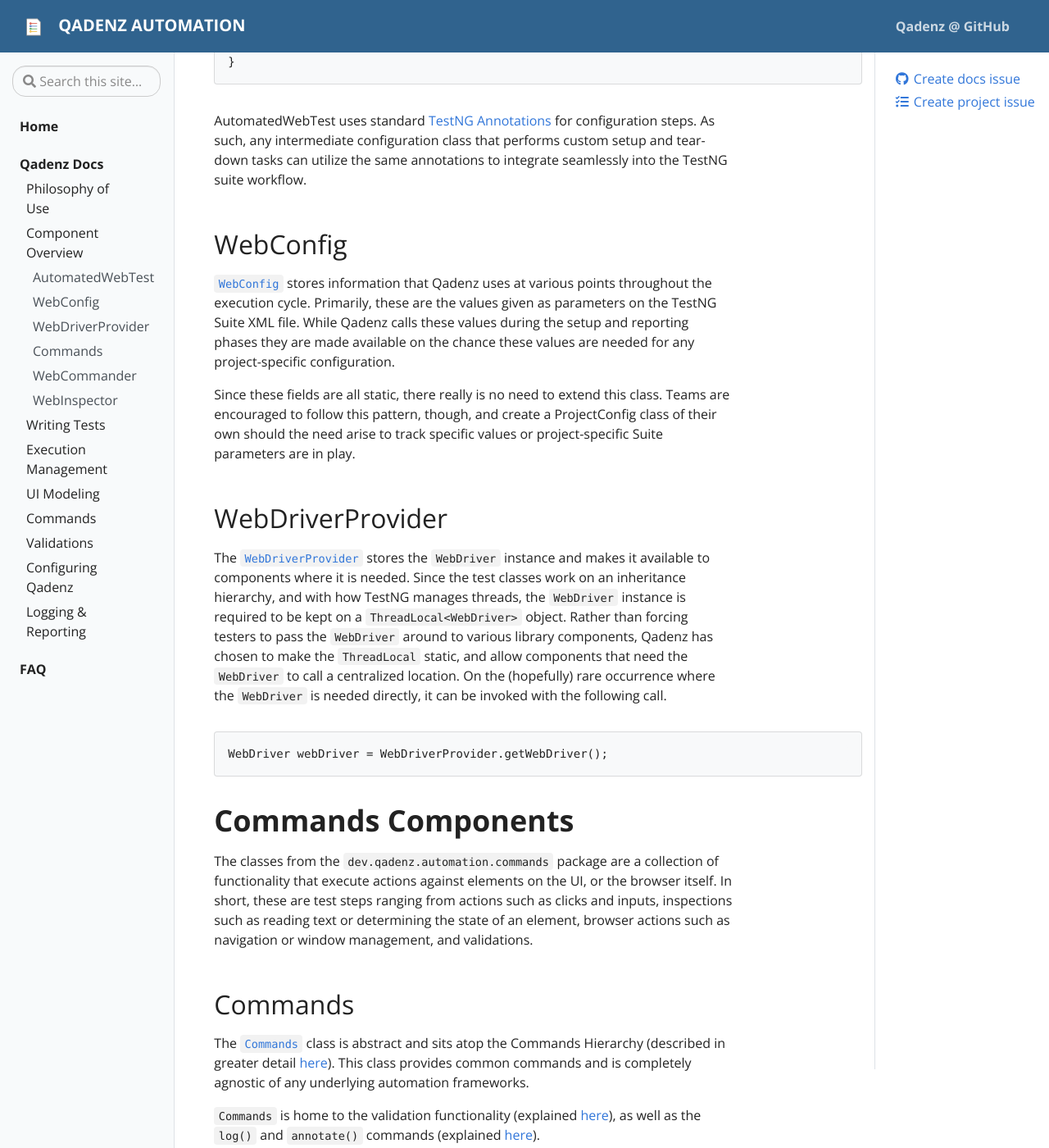
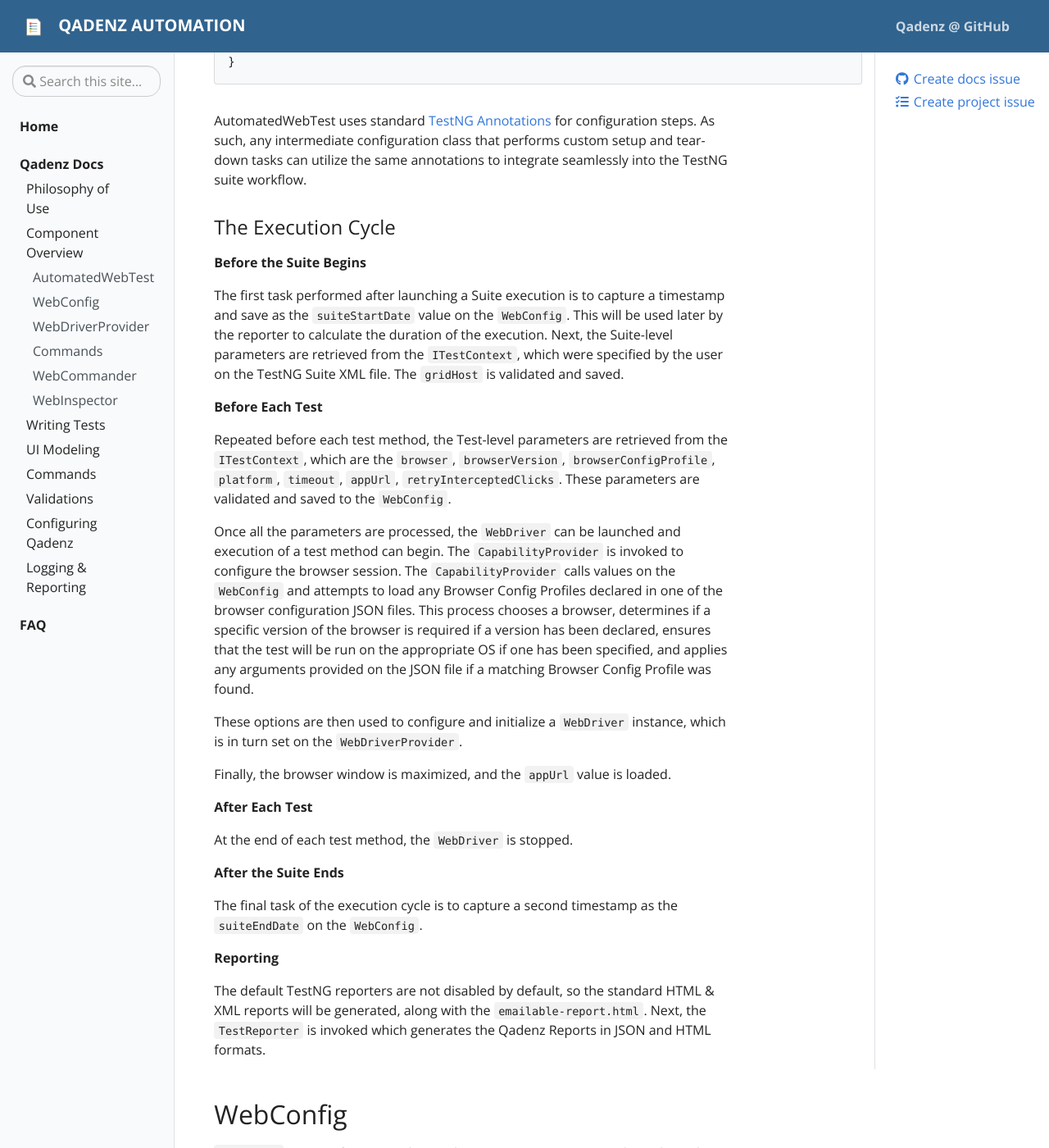
Before and after one commit to qadenz/qadenz.github.io, a Jekyll site: the page built from _docs/component-overview.md, in a window 1280 px wide and 1400 px high, scrolled down 1465 px. Shown: the whole window at 82% size. Built offline with Jekyll 4.4.1, drawn with Linux system fonts in a browser that asks for light colours.

Commit message:
moved execution cycle to compnent overview

````diff
--- a/_docs/component-overview.md
+++ b/_docs/component-overview.md
@@ -50,6 +50,34 @@ public class ItemInventorySearchTest extends AcmeAutomatedWebTest {
 ```
 
 AutomatedWebTest uses standard [TestNG Annotations](https://testng.org/doc/documentation-main.html#annotations) for configuration steps. As such, any intermediate configuration class that performs custom setup and tear-down tasks can utilize the same annotations to integrate seamlessly into the TestNG suite workflow.
+
+### The Execution Cycle
+
+**Before the Suite Begins**
+
+The first task performed after launching a Suite execution is to capture a timestamp and save as the `suiteStartDate` value on the `WebConfig`. This will be used later by the reporter to calculate the duration of the execution. Next, the Suite-level parameters are retrieved from the `ITestContext`, which were specified by the user on the TestNG Suite XML file. The  `gridHost` is validated and saved.
+
+**Before Each Test**
+
+Repeated before each test method, the Test-level parameters are retrieved from the `ITestContext`, which are the `browser`, `browserVersion`, `browserConfigProfile`, `platform`, `timeout`, `appUrl`, `retryInterceptedClicks`. These parameters are validated and saved to the `WebConfig`.
+
+Once all the parameters are processed, the `WebDriver` can be launched and execution of a test method can begin. The `CapabilityProvider` is invoked to configure the browser session. The `CapabilityProvider` calls values on the `WebConfig` and attempts to load any Browser Config Profiles declared in one of the browser configuration JSON files. This process chooses a browser, determines if a specific version of the browser is required if a version has been declared, ensures that the test will be run on the appropriate OS if one has been specified, and applies any arguments provided on the JSON file if a matching Browser Config Profile was found.
+
+These options are then used to configure and initialize a `WebDriver` instance, which is in turn set on the `WebDriverProvider`.
+
+Finally, the browser window is maximized, and the `appUrl` value is loaded.
+
+**After Each Test**
+
+At the end of each test method, the `WebDriver` is stopped.
+
+**After the Suite Ends**
+
+The final task of the execution cycle is to capture a second timestamp as the `suiteEndDate` on the `WebConfig`.
+
+**Reporting**
+
+The default TestNG reporters are not disabled by default, so the standard HTML & XML reports will be generated, along with the `emailable-report.html`. Next, the `TestReporter` is invoked which generates the Qadenz Reports in JSON and HTML formats.
 
 ## WebConfig
 
````
Also changed, not shown: _data/toc.yml (+0 -9 lines), _docs/execution-management.md (deleted, +0 -37 lines).
